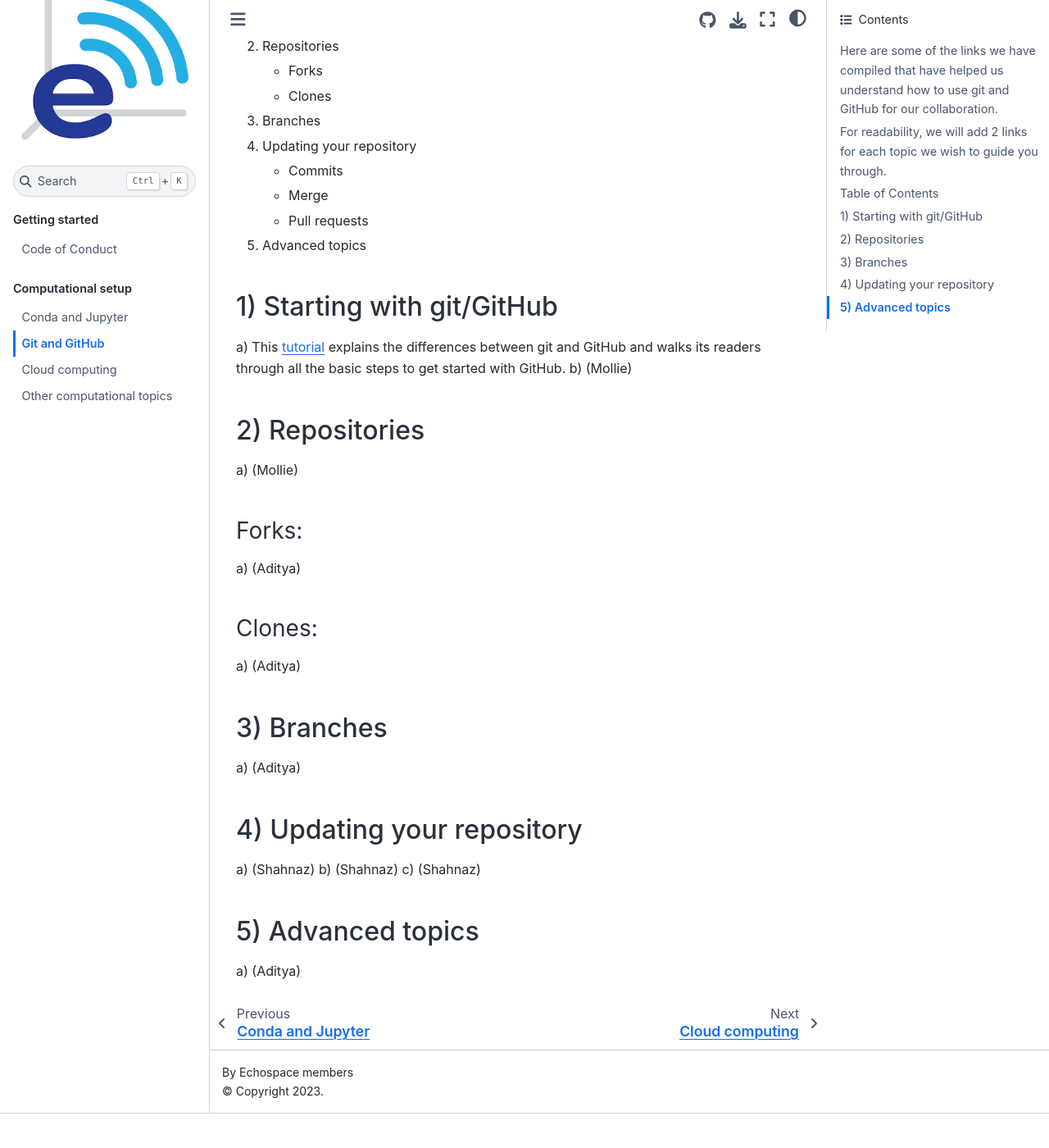
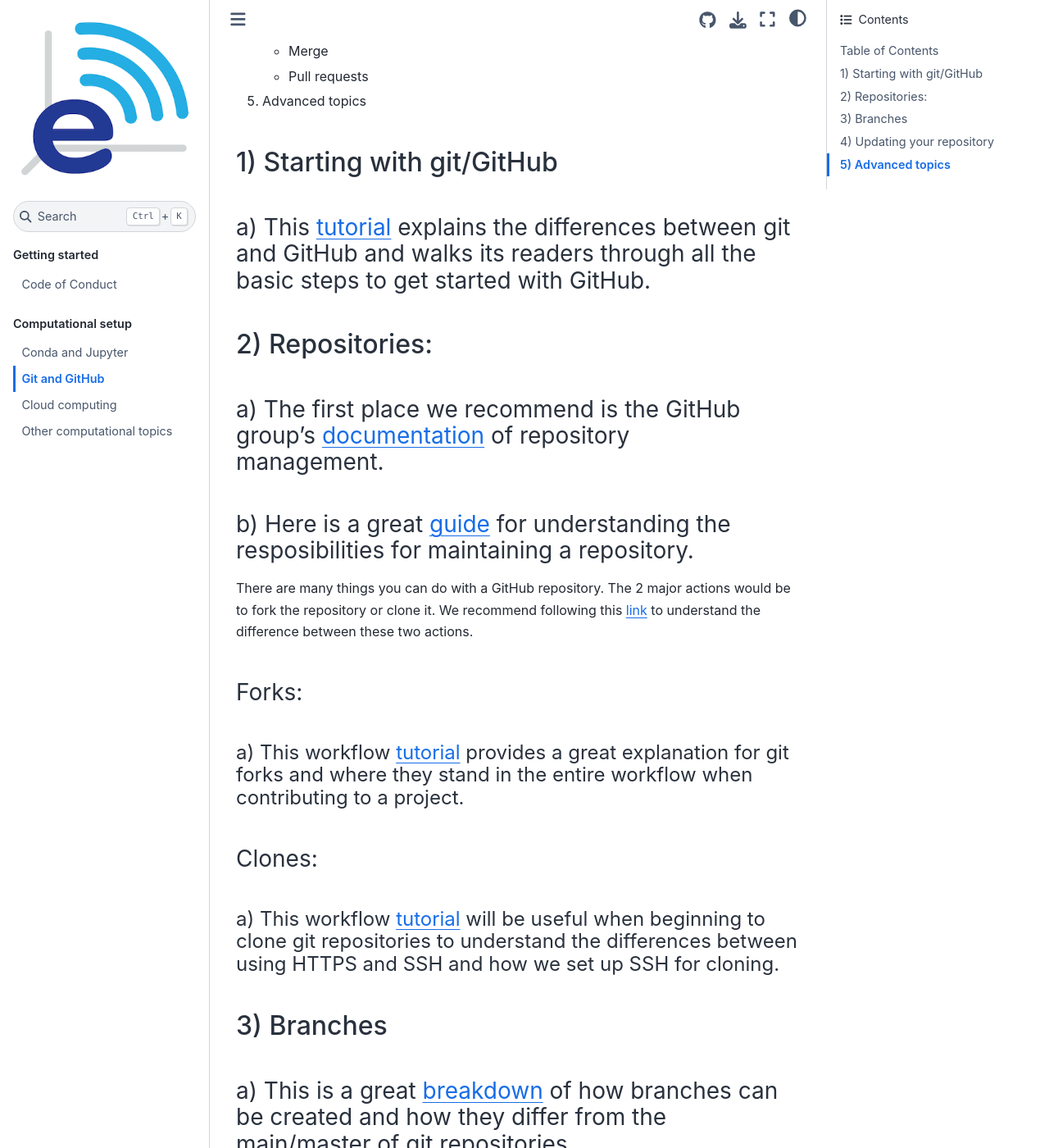
Before and after one commit to uw-echospace/group-docs, a Jupyter Book: the page built from docs/source/compute-git.md, in a window 1280 px wide and 1400 px high, scrolled down 475 px. Shown: the whole window at 82% size. Built offline with Jupyter Book 1.0.4 settings and Sphinx 7.4.7 and the Sphinx Book theme 1.1.4, drawn with Linux system fonts in a browser that asks for light colours; before the commit the page ends 1833 px from its top, so only the background shows below that; some of the changed text lies outside the part shown.

Commit message:
Added preliminary steps and commiting to see format

```diff
--- a/docs/source/compute-git.md
+++ b/docs/source/compute-git.md
@@ -1,7 +1,7 @@
 # Git and GitHub
 
-### Here are some of the links we have compiled that have helped us understand how to use git and GitHub for our collaboration.
-### For readability, we will add 2 links for each topic we wish to guide you through.
+Here are some of the links we have compiled that have helped us understand how to use git and GitHub for our collaboration.
+For readability, we will add 2 links for each topic we wish to guide you through.
 
 ## Table of Contents
 1) Starting with git/GitHub
@@ -16,25 +16,36 @@
 5) Advanced topics
 
 ## 1) Starting with git/GitHub
-a) This [tutorial](https://product.hubspot.com/blog/git-and-github-tutorial-for-beginners) explains the differences between git and GitHub and walks its readers through all the basic steps to get started with GitHub.
-b) (Mollie)
+#### a) This [tutorial](https://product.hubspot.com/blog/git-and-github-tutorial-for-beginners) explains the differences between git and GitHub and walks its readers through all the basic steps to get started with GitHub.
 
-## 2) Repositories
-a) (Mollie)
+## 2) Repositories:
+#### a) The first place we recommend is the GitHub group's [documentation](https://docs.github.com/en/repositories/creating-and-managing-repositories) of repository management.
 
+#### b) Here is a great [guide](https://github.blog/2023-08-04-a-checklist-and-guide-to-get-your-repository-collaboration-ready/#get-started) for understanding the resposibilities for maintaining a repository.
+
+There are many things you can do with a GitHub repository. The 2 major actions would be to fork the repository or clone it.
+We recommend following this [link](https://www.theserverside.com/answer/Git-fork-vs-clone-Whats-the-difference) to understand the difference between these two actions.
 ### Forks:
-a) (Aditya)
+#### a) This workflow [tutorial](https://www.atlassian.com/git/tutorials/comparing-workflows/forking-workflow#:~:text=The%20main%20advantage%20of%20the,push%20to%20the%20official%20repository.) provides a great explanation for git forks and where they stand in the entire workflow when contributing to a project.
 
 ### Clones:
-a) (Aditya)
+#### a) This workflow [tutorial](https://www.warp.dev/terminus/git-clone-ssh) will be useful when beginning to clone git repositories to understand the differences between using HTTPS and SSH and how we set up SSH for cloning.
 
 ## 3) Branches
-a) (Aditya)
+#### a) This is a great [breakdown](https://git-scm.com/book/en/v2/Git-Branching-Branches-in-a-Nutshell) of how branches can be created and how they differ from the main/master of git repositories.
+
+#### b) We also recommend using the GitHub [documentation](https://docs.github.com/en/pull-requests/collaborating-with-pull-requests/proposing-changes-to-your-work-with-pull-requests/about-branches#) to understand more on branches.
 
 ## 4) Updating your repository
+
+### Commits:
 a) (Shahnaz)
-b) (Shahnaz)
-c) (Shahnaz)
+
+### Merging:
+a) (Shahnaz)
+
+### Pull requests:
+a) (Shahnaz)
 
 ## 5) Advanced topics
 a) (Aditya)
```
